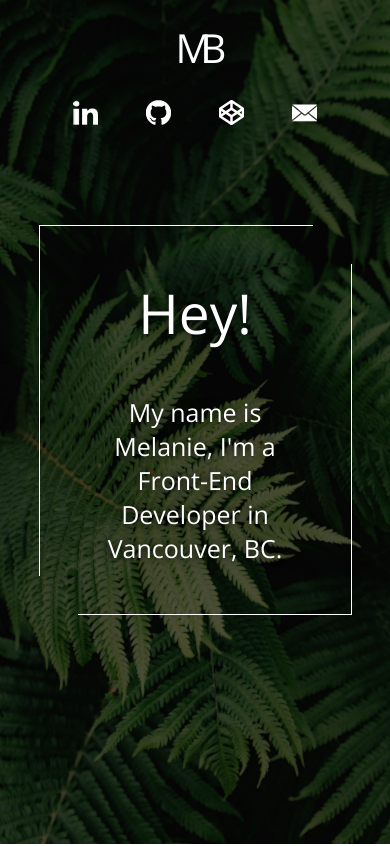
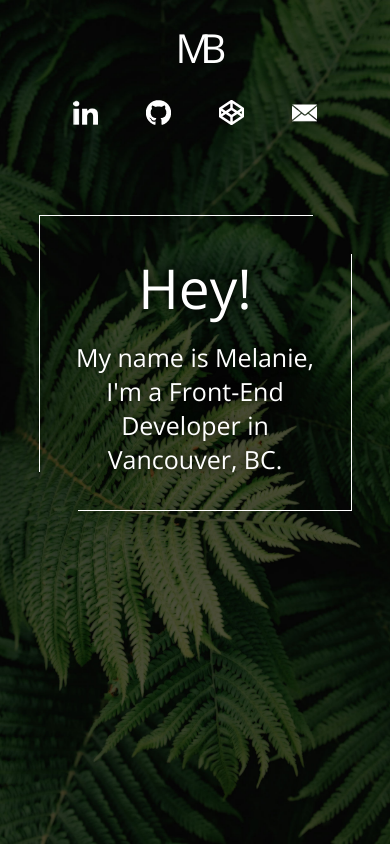
Before and after one commit to melaniebmn/melaniebmn.github.io, a website built with webpack: page src/index.html in a window 390 px wide. Shown: the top 846 px of the page. Built offline with nearby package versions, Linux system fonts and the light colour scheme.

Commit message:
refactor(*): mobile improvements

```diff
--- a/src/css/main.scss
+++ b/src/css/main.scss
@@ -22,7 +22,9 @@ ______________________ */
     content: '';
     background: $hero__bg no-repeat center center;
     background-size: cover;
-    animation: hero__bg 1.3s ease-in-out 1s forwards;
+    @media only screen and (min-width: 768px) {
+      animation: hero__bg 1.3s ease-in-out 1s forwards;
+    }
   }
   header {
     padding: 20px;
@@ -47,8 +49,8 @@ ______________________ */
       top: auto;
       left: 15%;
       width: 70%;
-      margin: 85px auto;
-      padding: 30px;
+      margin: 75px auto;
+      padding: 15px;
     }
     &:before,
     &:after {
@@ -79,6 +81,9 @@ ______________________ */
   .hero__heading {
     font-size: 55px;
     margin: 0 auto 45px;
+    @media only screen and (max-width: 767px) {
+      margin: 0 auto 15px;
+    }
   }
   .hero__text {
     font-size: 25px;
@@ -172,7 +177,7 @@ ______________________ */
         width: 100%;
         max-width: 100%;
         height: 100%;
-        background: rgba(0, 0, 0, .5);
+        background: rgba(0, 0, 0, .8);
         h3 {
           font: 700 23px/1.3 $font--primary;
         }
```
